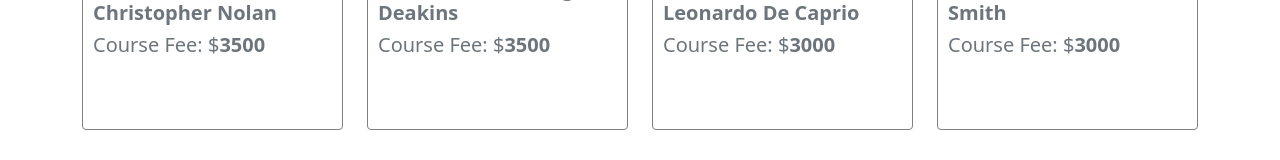
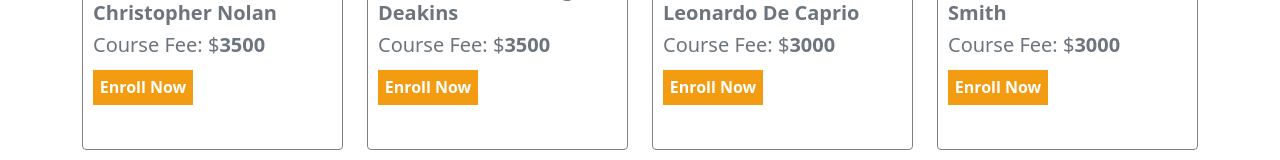
Before and after one commit to arunabhnewar/bangladesh-film-school, a React (Create React App) app: page / in a window 1280 px wide. Shown: the part 1308-1468 px from the top of the page. Built offline with nearby package versions, Linux system fonts and the light colour scheme.

Commit message:
enroll btn changed

```diff
--- a/src/Components/Admission/Admission.js
+++ b/src/Components/Admission/Admission.js
@@ -16,7 +16,7 @@ const Admission = () => {
                             <br />
                             <input type="text" placeholder="Last Name" />
                             <br />
-                            <input type="text" placeholder="Date of Birth" />
+                            <input type="text" placeholder="Age" />
                             <br />
                             <input type="text" placeholder="Email Address" />
                             <br />
@@ -33,7 +33,6 @@ const Admission = () => {
                             The admission process consists of the nationally administered Joint Entrance Test (JET), and subsequent rounds of Orientation / Interview. The students are selected on the basis of their JET scores, and performance in the orientation and interviews.
                             On the basis of performance in JET, the list of candidates shortlisted for the next level of selection will be made available on the website of the Institute. The institute will send interview letters to the shortlisted candidates directly.
                             The criteria for short listing may vary for different courses. Please read BFS prospectus carefully for further information
-
                         </p>
                     </div>
                 </div>
--- a/src/Components/Features/Features.css
+++ b/src/Components/Features/Features.css
@@ -4,10 +4,9 @@
 .features {
     margin: 20px 0 150px;
     border: 1px solid gray;
-    height: 350px;
     padding: 10px;
     border-radius: 4px;
-    height: 400px;
+    height: 420px;
     cursor: pointer;
 }
 .info-area {
@@ -20,3 +19,20 @@
 .feature-detail {
     font-weight: 700;
 }
+.enroll-btn {
+    border: 0;
+    outline: 0;
+    margin-top: 5px;
+    margin-bottom: 15px;
+    background-color: #f39c12;
+    color: #fff;
+    width: 100px;
+    height: 35px;
+    font-weight: 600;
+    transition: 0.6s linear;
+}
+.enroll-btn:hover {
+    background-color: #fff;
+    color: #f39c12;
+    border: 1px solid #f39c12;
+}
--- a/src/Components/Features/Features.js
+++ b/src/Components/Features/Features.js
@@ -14,7 +14,7 @@ const Features = () => {
             <h1 className="mt-5 features-title text-muted">Best Features</h1>
             <div className="row">
                 {
-                    features.map(feature =>
+                    features?.map(feature =>
                         <div className="col-md-3 my-5" key={feature.key}>
                             <div className="features">
                                 <div className="feature-img">
@@ -25,9 +25,7 @@ const Features = () => {
                                     <h5 className="text-muted">Course Director: <span className="feature-detail">{feature.courseDirector}</span> </h5>
                                     <h5 className="text-muted">Course Fee: $<span className="feature-detail">{feature.fee}</span> </h5>
 
-                                    {/* <Link to={`/details/${team.idTeam}`}>
-                                        <button className="btn-search">Details</button>
-                                    </Link> */}
+                                    <button className="enroll-btn">Enroll Now</button>
                                 </div>
                             </div>
                         </div>
--- a/src/Components/SingleService/SingleService.js
+++ b/src/Components/SingleService/SingleService.js
@@ -9,7 +9,7 @@ const SingleService = (props) => {
             <div className="single-service-container mt-5">
                 <div className="row">
                     <div className="service-img col-md-5">
-                        <img className="w-75" src={img} alt="" />
+                        <img className="w-100" src={img} alt="" />
                     </div>
                     <div className="service-details col-md-7">
                         <h2><span className="details-text">{name}</span></h2>
@@ -18,6 +18,7 @@ const SingleService = (props) => {
                         <h5>Course Fee: $<span>{fee}</span></h5>
                         <h5>Course Duration: <span>{duration}</span></h5>
                         <h5>Describe: <span>{description}</span></h5>
+                        <button className="enroll-btn">Enroll Now</button>
                     </div>
                 </div>
             </div>
```
